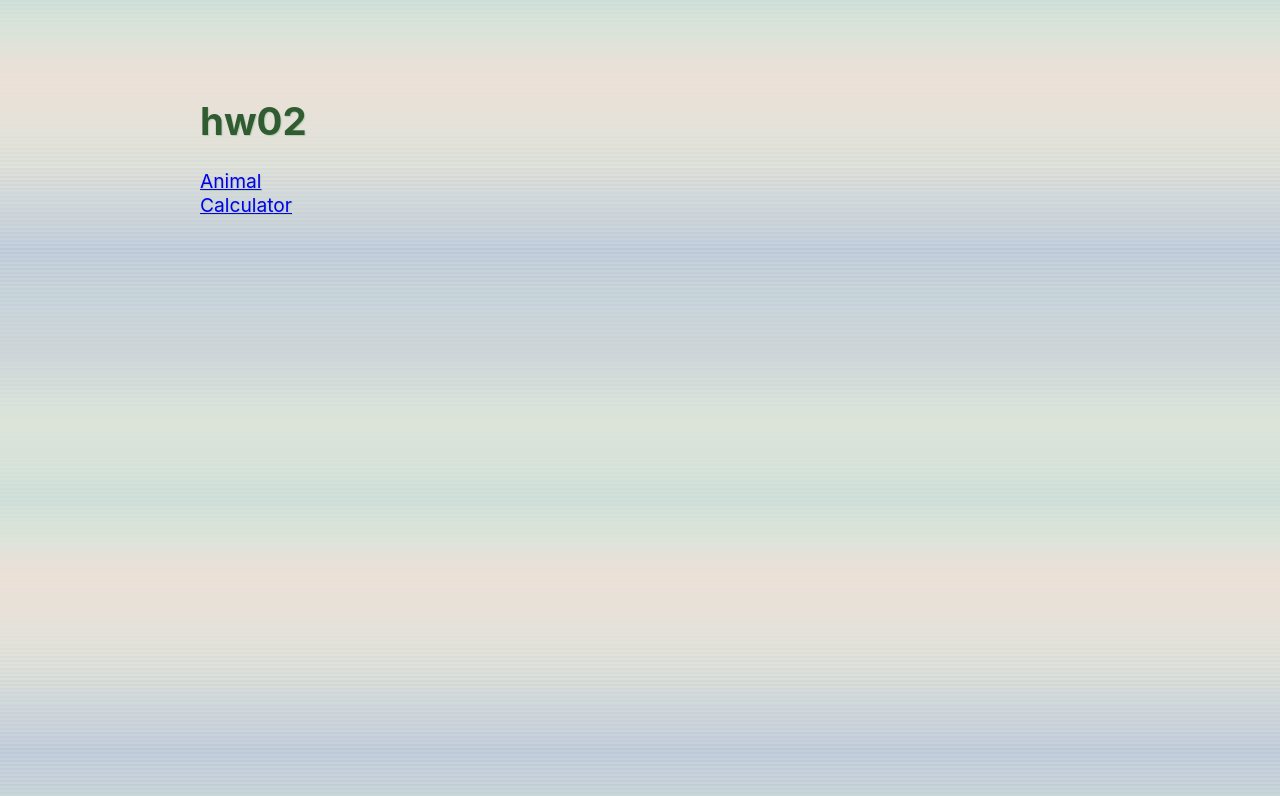
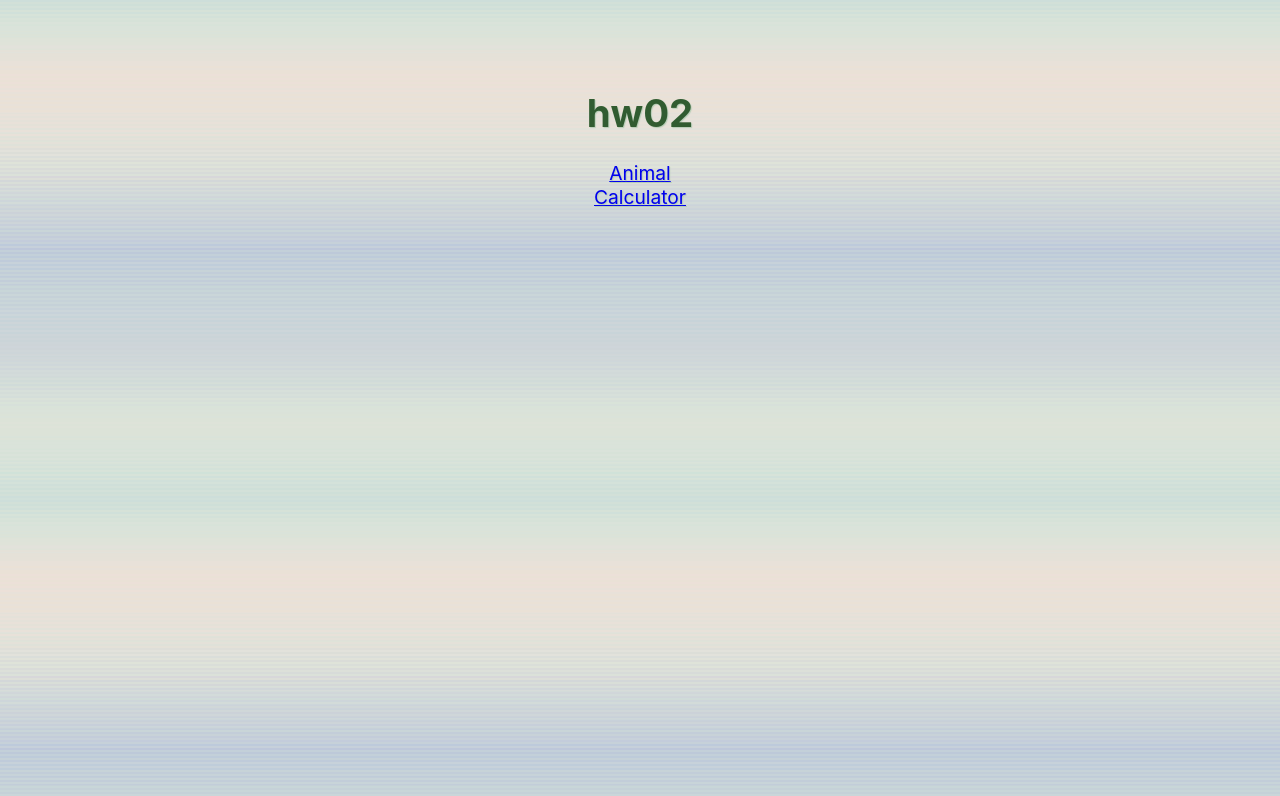
Before and after one commit to boqolo/cs4550hw02, a plain HTML site: page index.html in a window 1280 px wide. Drawn offline with Linux system fonts and the light colour scheme.

Commit message:
fix index style

```diff
--- a/style.css
+++ b/style.css
@@ -23,6 +23,10 @@ td {
 td:hover {
   background-color: #fff;
 }
+.center {
+  text-align: center;
+  margin: auto;
+}
 #calc-container {
   border: 12px ridge;
   width: 275px;
```
